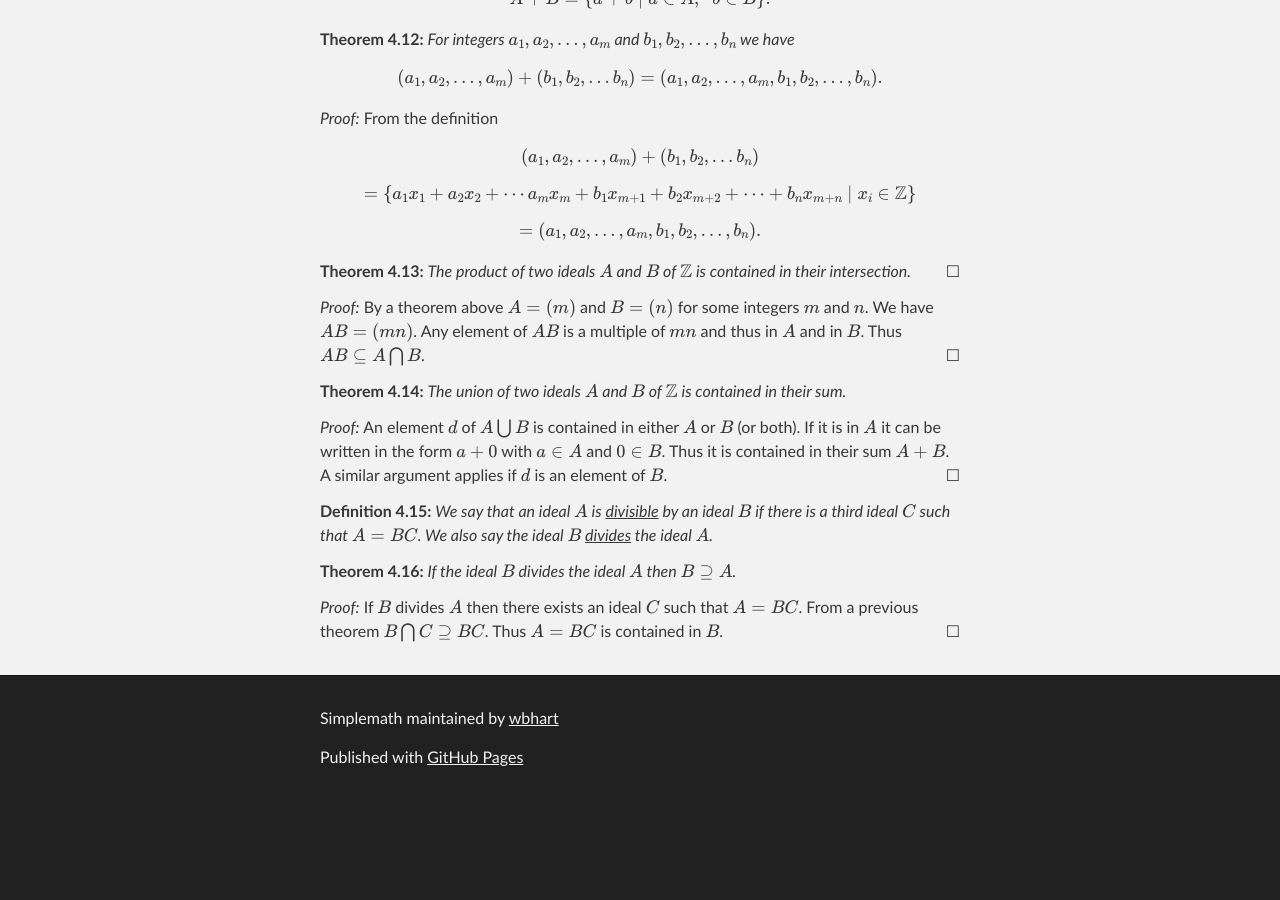
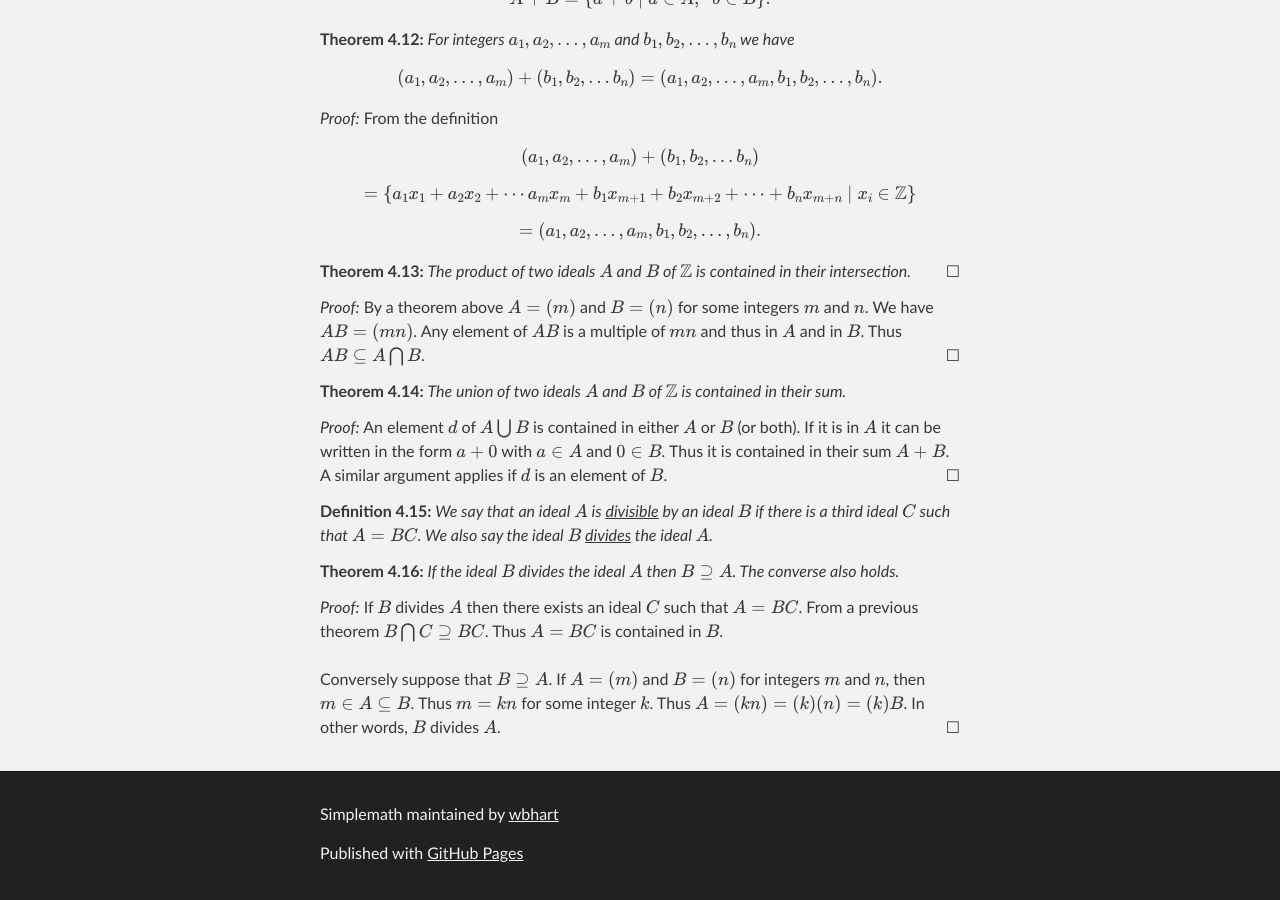
Before and after one commit to wbhart/SimpleMath, a Jekyll site: the page built from test.html, in a window 1280 px wide and 900 px high, scrolled down 15958 px. Built offline with Jekyll 4.4.1, drawn with Linux system fonts in a browser that asks for light colours; formulas are drawn with MathJax 3; before the commit the page ends 16762 px from its top, so only the background shows below that.

Commit message:
Update test.html

```diff
--- a/test.html
+++ b/test.html
@@ -790,9 +790,12 @@ $d$ is an element of $B$.
 $A = BC$. We also say the ideal $B$ <u>divides</u> the ideal $A$.
 </definition>
 
-<theorem> If the ideal $B$ divides the ideal $A$ then $B \supseteq A$.
+<theorem> If the ideal $B$ divides the ideal $A$ then $B \supseteq A$. The converse also holds.
 </theorem>
 
 <proof> If $B$ divides $A$ then there exists an ideal $C$ such that $A = BC$. From a previous theorem
-$B \bigcap C \supseteq BC$. Thus $A = BC$ is contained in $B$.
+$B \bigcap C \supseteq BC$. Thus $A = BC$ is contained in $B$. </br></br>
+
+Conversely suppose that $B \supseteq A$. If $A = (m)$ and $B = (n)$ for integers $m$ and $n$, then $m \in A \subseteq B$.
+Thus $m = kn$ for some integer $k$. Thus $A = (kn) = (k)(n) = (k)B$. In other words, $B$ divides $A$.
 </proof>
```
